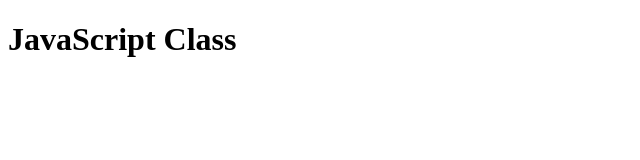
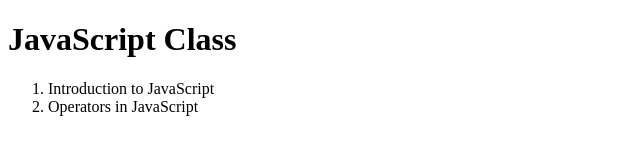
Before and after one commit to BhargaviSharma3074/bhargavisharma3074.github.io, a plain HTML site: page JS/index.html in a window 1280 px wide. Shown: the whole page, without its empty margins (0-640 px from the left). Drawn offline with Linux system fonts and the light colour scheme.

Commit message:
JS update

```diff
--- a/JS/file1.js
+++ b/JS/file1.js
@@ -1,3 +1,5 @@
+//INTRODUCTION TO JAVASCRIPT
+
 let studentName = "John"
 let age = 20
 let promoted = true
--- a/JS/index.html
+++ b/JS/index.html
@@ -7,5 +7,9 @@
 </head>
 <body>
     <h1>JavaScript Class</h1>
+    <ol>
+        <li>Introduction to JavaScript</li>
+        <li>Operators in JavaScript</li>
+    </ol>
 </body>
 </html>
```
Also changed, not shown: JS/file2.js (+35 -0 lines).
